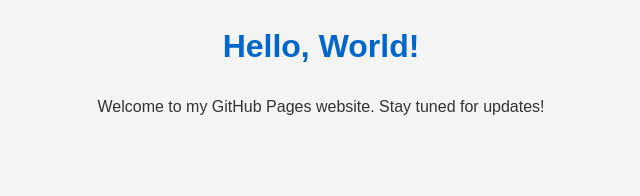
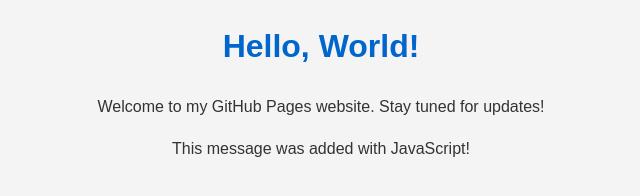
Before and after one commit to pkmanwani/pkmanwani.github.io, a plain HTML site: page index.html in a window 1280 px wide. Shown: the whole page, without its empty margins (319-959 px from the left). Drawn offline with Linux system fonts and the light colour scheme; files that its build step writes are made by us from their sources.

Commit message:
Update index.html
Linked new folders to html

```diff
--- a/index.html
+++ b/index.html
@@ -3,12 +3,12 @@
 <head>
     <meta charset="UTF-8">
     <meta name="viewport" content="width=device-width, initial-scale=1.0">
-    <link rel="stylesheet" href="style.css">
+    <link rel="stylesheet" href="css/style.css">
     <title>Welcome to My Website</title>
 </head>
 <body>
     <h1>Hello, World!</h1>
     <p>Welcome to my GitHub Pages website. Stay tuned for updates!</p>
-    <script src="script.js"></script>
+    <script src="js/script.js"></script>
 </body>
 </html>
```
